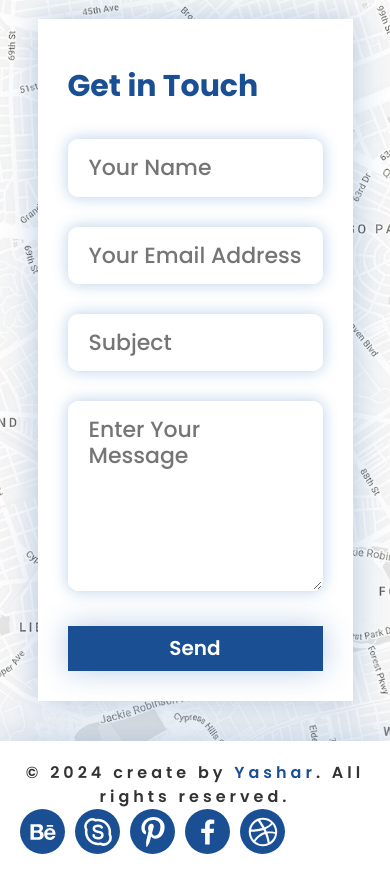
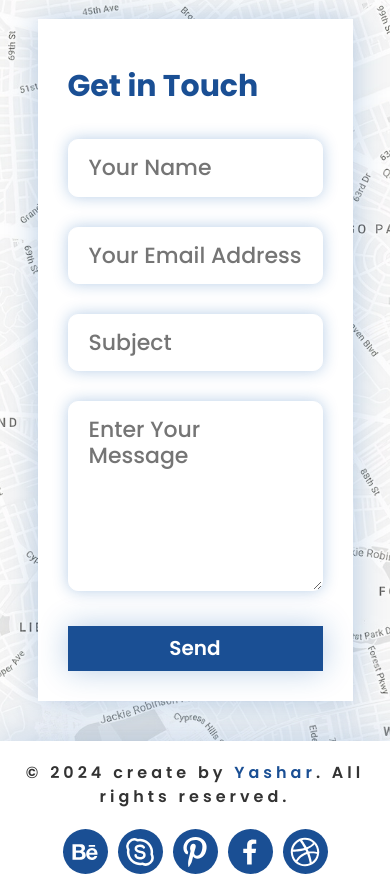
Before and after one commit to Yasharmohamadi/personal-website, a React (Create React App) app: page / in a window 390 px wide. Shown: the part 8546-9440 px from the top of the page. Built offline with nearby package versions, Linux system fonts and the light colour scheme.

Commit message:
add footer responsibility

```diff
--- a/src/styles/responsive.css
+++ b/src/styles/responsive.css
@@ -151,10 +151,10 @@
 	.pricing-wrapper {
 		padding: 0 12rem;
 	}
-	/* .footer-container {
+	.footer-container {
 		justify-content: center;
 		gap: 2rem;
-	} */
+	}
 }
 @media screen and (max-width: 768px) {
 	.nav-icon-toggle {
```
